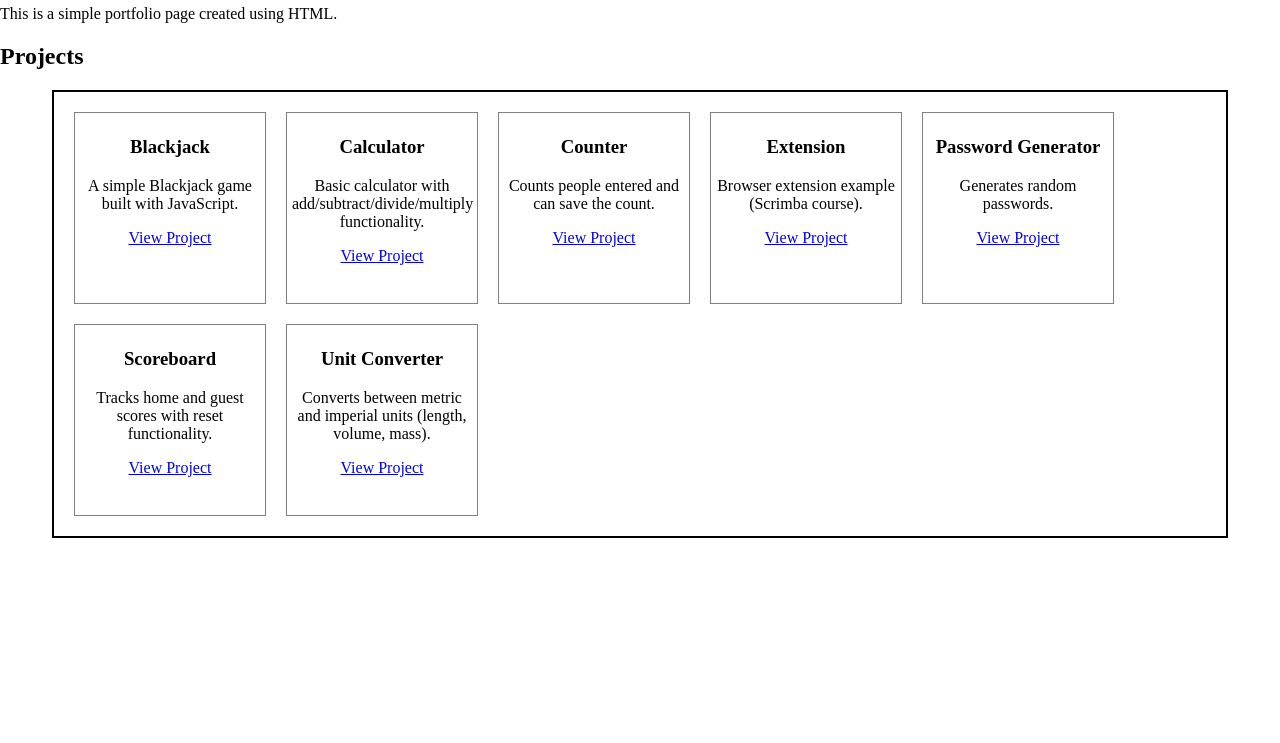
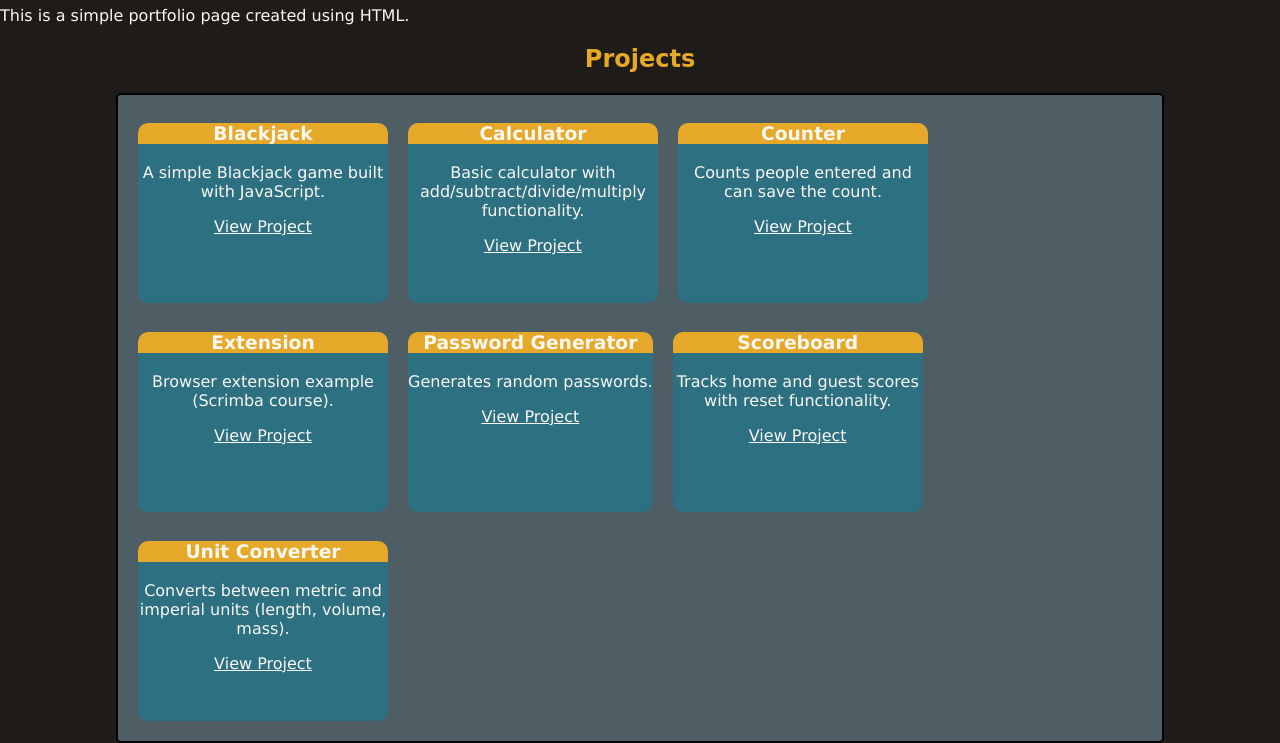
Before and after one commit to butterfras-code/learning, a browser extension: page index.html in a window 1280 px wide. Shown: the part 75-818 px from the top of the page. Drawn offline with Linux system fonts and the light colour scheme; a web font is replaced by a local one.

Commit message:
portfolio update

```diff
--- a/index.css
+++ b/index.css
@@ -1,7 +1,21 @@
+:root {
+    --bg-color: #1E1B18;
+    --text-color: #F9F7F2;
+    --accent-color: #2D7082;
+    --secondary-color: #E6A828;
+    --card-color: #4F5D65;
+}
 body {
     margin: 0;
+    background-color: var(--bg-color);
+    color: var(--text-color);
+    font-family: verdana, sans-serif;
 }
-
+h1, h2 {
+    font-family: 'Nova Cut', cursive;
+    text-align: center;
+    color: var(--secondary-color);
+}
 .container {
     display: flex;
     justify-content: space-around;
@@ -9,17 +23,32 @@ body {
 #projectsDiv {
     border: 2px solid black;
     padding: 10px;
-    width: 90%;
+    width:80%;
     margin: auto;
     display: flex;
     flex-wrap: wrap;
+    border-radius: 5px;
+    background-color: var(--card-color);
+    color: var(--text-color);
 }
 .project {
-    border: 1px solid gray;
-    margin: 5px;
-    padding: 5px;
-    max-width: 180px;
+    border: 1px solid --accent-color;
+    margin: 10px;
+    max-width: 250px;
     height: 180px;
     text-align: center;
-    margin: 10px;
+
+    border-radius: 10px;
+    background-color: var(--accent-color);
+    color: var(--text-color);
+
 }
+.project a {
+    color: var(--text-color);
+    background-color: var(--accent-color);
+
+}
+.project-title {
+    border-radius: 10px 10px 0 0;
+    background-color: var(--secondary-color);
+}
--- a/index.html
+++ b/index.html
@@ -5,6 +5,10 @@
     <meta name="viewport" content="width=device-width, initial-scale=1.0">
     <link rel="stylesheet" href="index.css">
     <title>My Portfolio</title>
+    <link rel="preconnect" href="https://fonts.googleapis.com">
+    <link rel="preconnect" href="https://fonts.gstatic.com" crossorigin>
+    <link href="https://fonts.googleapis.com/css2?family=Nova+Cut&display=swap" rel="stylesheet">
+
 </head>
 <body>
     <h1>Welcome to My Portfolio</h1>
--- a/index.js
+++ b/index.js
@@ -8,9 +8,11 @@ function displayProjects() {
         const projectElement = document.createElement("div");
         projectElement.innerHTML = `
             <div class="project">
-                <h3>${project.title}</h3>
-                <p>${project.description}</p>
-                <a href="${project.relativeLink}">View Project</a>
+                <div class="project-title">
+                    <h3>${project.title}</h3></div>
+                    <p>${project.description}</p>
+                    <a href="${project.relativeLink}">View Project</a>
+                </div>
             </div>
         `;
         projectsDiv.appendChild(projectElement);
```
